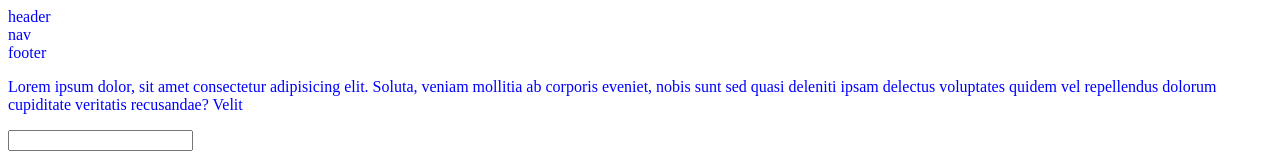
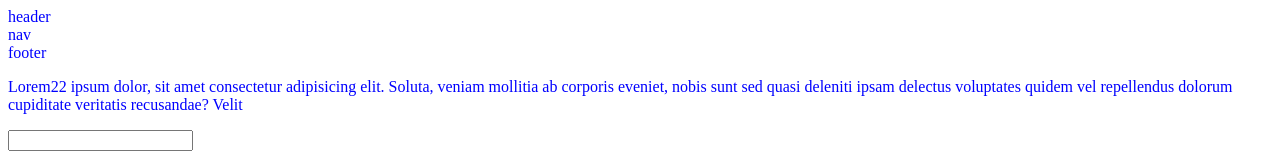
Before and after one commit to MortezaSaghi/projectGit, a plain HTML site: page index.html in a window 1280 px wide. Shown: the top 167 px of the page. Drawn offline with Linux system fonts and the light colour scheme.

Commit message:
update lorem master

```diff
--- a/index.html
+++ b/index.html
@@ -13,7 +13,7 @@
         nav
     </nav>
     <footer>footer</footer>
-    <p>Lorem ipsum dolor, sit amet consectetur adipisicing elit. Soluta, veniam mollitia ab corporis eveniet, nobis sunt sed quasi deleniti ipsam delectus voluptates quidem vel repellendus dolorum cupiditate veritatis recusandae? Velit</p>
+    <p>Lorem22 ipsum dolor, sit amet consectetur adipisicing elit. Soluta, veniam mollitia ab corporis eveniet, nobis sunt sed quasi deleniti ipsam delectus voluptates quidem vel repellendus dolorum cupiditate veritatis recusandae? Velit</p>
     <input type="email" name="n1" id="n1">
     <p>Lorem ipsum, dolor sit amet consectetur adipisicing elit. Fugiat facilis architecto quod natus quia commodi velit exercitationem laborum totam perferendis corporis consequatur quam pariatur, at explicabo, ad harum. Nam, doloremque.</p>
 </body>
```
